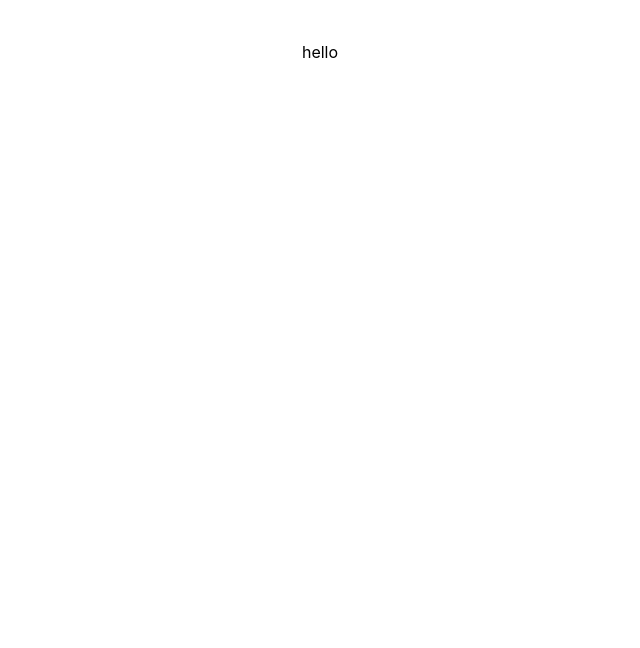
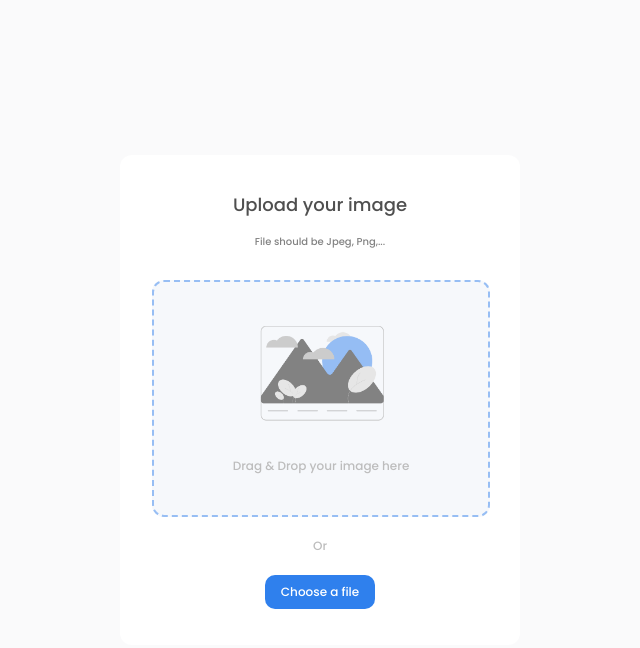
Before and after one commit to vishwa-akshat/image-uploader, a React (Vite) app: page / in a window 1280 px wide. Shown: the top 648 px of the page, without its empty margins (320-960 px from the left). Built offline with nearby package versions, Linux system fonts and the light colour scheme.

Commit message:
Added Image upload area card

```diff
--- a/package.json
+++ b/package.json
@@ -13,6 +13,7 @@
     "firebase": "^9.22.0",
     "react": "^18.2.0",
     "react-dom": "^18.2.0",
+    "react-dropzone": "^14.2.3",
     "sass": "^1.62.1"
   },
   "devDependencies": {
--- a/src/App.scss
+++ /dev/null
@@ -1,6 +0,0 @@
-#root {
-    max-width: 1280px;
-    margin: 0 auto;
-    padding: 2rem;
-    text-align: center;
-}
--- a/src/App.tsx
+++ b/src/App.tsx
@@ -1,8 +1,7 @@
 // import { useState } from "react";
 // import { storageRef } from "./firebase";
 // import { uploadBytesResumable, getDownloadURL } from "firebase/storage";
-
-import "./App.scss";
+import Home from "./pages/Home";
 
 function App() {
     // const [image, setImage] = useState(null);
@@ -48,12 +47,12 @@ function App() {
     //         }
     //     );
     // };
+    // <input type="file" onChange={handleChange} />
+    // <button onClick={handleUpload}>Upload</button>
 
     return (
-        <div>
-            hello
-            {/* <input type="file" onChange={handleChange} />
-            <button onClick={handleUpload}>Upload</button> */}
+        <div className="App">
+            <Home />
         </div>
     );
 }
--- /dev/null
+++ b/src/components/Button/index.tsx
@@ -0,0 +1,11 @@
+import React from "react";
+
+import "./style.scss";
+
+type Props = {
+    children: React.ReactNode;
+};
+
+export default function Button({ children }: Props) {
+    return <button className="btn">{children}</button>;
+}
--- /dev/null
+++ b/src/components/Button/style.scss
@@ -0,0 +1,12 @@
+.btn {
+    background: #2f80ed;
+    font-size: 12px;
+    font-weight: 500;
+    color: #ffffff;
+    font-family: "Poppins";
+    border: none;
+    outline: none;
+    cursor: pointer;
+    padding: 8px 16px;
+    border-radius: 10px;
+}
--- /dev/null
+++ b/src/components/DragArea/index.tsx
@@ -0,0 +1,28 @@
+import { useCallback } from "react";
+import { useDropzone } from "react-dropzone";
+
+import mountain from "../../assets/mountain.png";
+
+import "./style.scss";
+
+export default function DragArea() {
+    const onDrop = useCallback((acceptedFiles: unknown) => {
+        console.log(acceptedFiles);
+    }, []);
+
+    const { getRootProps, getInputProps, isDragActive } = useDropzone({
+        onDrop,
+    });
+
+    return (
+        <div className="drag-area" {...getRootProps()}>
+            <input {...getInputProps()} />
+            <img src={mountain} alt="image" className="mountain-image" />
+            {isDragActive ? (
+                <p className="drag-text">Drop the files here ...</p>
+            ) : (
+                <p className="drag-text">Drag & Drop your image here</p>
+            )}
+        </div>
+    );
+}
--- /dev/null
+++ b/src/components/DragArea/style.scss
@@ -0,0 +1,18 @@
+.drag-area {
+    padding: 35px 0 40px;
+    width: 338px;
+    border: 2px dashed #97bef4;
+    border-radius: 12px;
+    background: #f6f8fb;
+
+    .mountain-image {
+        width: 150px;
+        margin-bottom: 20px;
+    }
+
+    .drag-text {
+        font-size: 12px;
+        font-weight: 500;
+        color: #bdbdbd;
+    }
+}
--- /dev/null
+++ b/src/components/UploadCard/index.tsx
@@ -0,0 +1,18 @@
+import React from "react";
+
+import DragArea from "../DragArea";
+import Button from "../Button";
+
+import "./style.scss";
+
+export default function UploadCard() {
+    return (
+        <div className="upload-card-wrapper">
+            <p className="heading">Upload your image</p>
+            <p className="sub-heading">File should be Jpeg, Png,...</p>
+            <DragArea />
+            <p className="or-text">Or</p>
+            <Button>Choose a file</Button>
+        </div>
+    );
+}
--- /dev/null
+++ b/src/components/UploadCard/style.scss
@@ -0,0 +1,28 @@
+.upload-card-wrapper {
+    width: 400px;
+    padding: 36px 32px;
+    border-radius: 12px;
+    background: #ffffff;
+    text-align: center;
+
+    .heading {
+        font-size: 18px;
+        font-weight: 500;
+        color: #4f4f4f;
+        margin-bottom: 16px;
+    }
+
+    .sub-heading {
+        font-size: 10px;
+        font-weight: 500;
+        color: #828282;
+        margin-bottom: 30px;
+    }
+
+    .or-text {
+        font-size: 12px;
+        font-weight: 500;
+        color: #bdbdbd;
+        margin: 20px 0;
+    }
+}
--- a/src/index.scss
+++ b/src/index.scss
@@ -1,5 +1,11 @@
+@import url("https://fonts.googleapis.com/css2?family=Poppins:wght@100;200;300;400;500;600;700;800;900&display=swap");
+
 :root {
-    font-family: Inter, system-ui, Avenir, Helvetica, Arial, sans-serif;
-    line-height: 1.5;
+    font-family: "Poppins", sans-serif;
     font-weight: 400;
 }
+
+* {
+    margin: 0;
+    box-sizing: border-box;
+}
--- /dev/null
+++ b/src/pages/Home/index.tsx
@@ -0,0 +1,11 @@
+import UploadCard from "../../components/UploadCard";
+
+import "./style.scss";
+
+export default function Home() {
+    return (
+        <div className="container">
+            <UploadCard />
+        </div>
+    );
+}
--- /dev/null
+++ b/src/pages/Home/style.scss
@@ -0,0 +1,6 @@
+.container {
+    background: #fafafb;
+    display: grid;
+    place-items: center;
+    min-height: 100vh;
+}
```
Also changed, not shown: src/assets/mountain.png (added), 1 other file (tests, documents, lock files or other folders).
